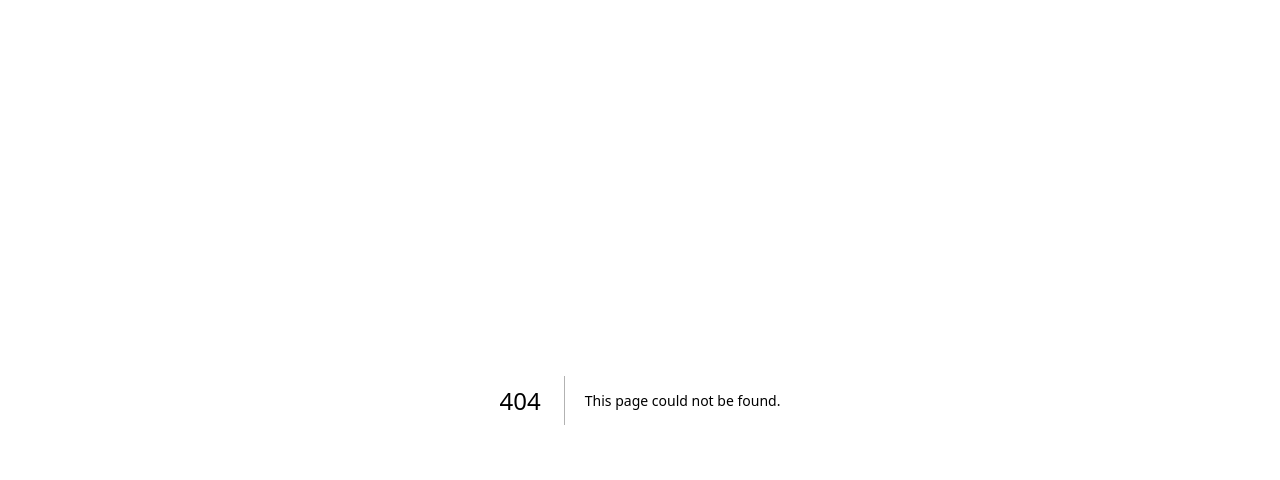
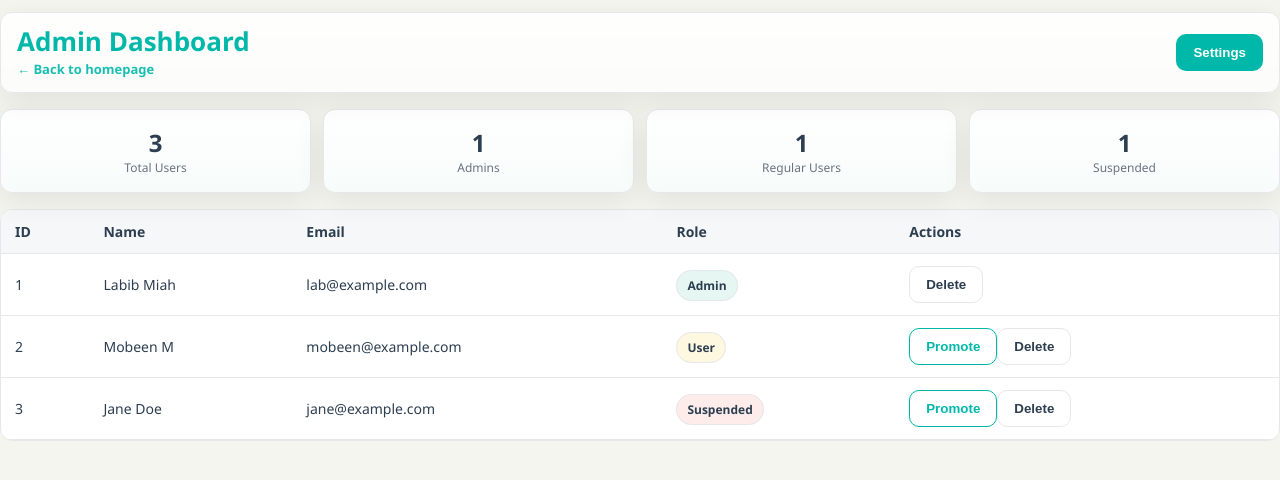
Before and after one commit to MobeenM17/SuswearGProject, a Next.js app: page /admin in a window 1280 px wide. Before the commit this address had no page. Shown: the top 480 px of the page. Built offline with nearby package versions, Linux system fonts and the light colour scheme.

Commit message:
Admin Page

```diff
--- /dev/null
+++ b/app/admin/admin.css
@@ -0,0 +1,166 @@
+/* ===== ADMIN DASHBOARD – refreshed layout (keeps Donor aesthetic) ===== */
+
+body { background: var(--background); color: var(--text); }
+
+/* --- Page container --- */
+.admin-wrap { padding-top: 12px; }
+
+/* --- Header --- */
+.admin-header {
+  position: sticky;
+  top: 0;
+  z-index: 5;
+  backdrop-filter: saturate(120%) blur(6px);
+  background: linear-gradient(180deg, rgba(255,255,255,.9), rgba(255,255,255,.65));
+  border: 1px solid var(--edge);
+  box-shadow: var(--shadow);
+  border-radius: 12px;
+  padding: 14px 16px;
+  display: flex;
+  align-items: center;
+  justify-content: space-between;
+  margin-bottom: 16px;
+}
+
+.header-left { display: grid; gap: 4px; }
+.header-left h1 {
+  color: var(--accent);
+  font-size: 26px;
+  line-height: 1.1;
+  margin: 0;
+}
+
+/* compact breadcrumb-style back link */
+.back-link {
+  font-size: 13px;
+  color: var(--accent);
+  text-decoration: none;
+  font-weight: 600;
+  opacity: .9;
+}
+.back-link:hover { color: var(--accent-hover); text-decoration: underline; }
+
+.header-actions { display: flex; gap: 10px; }
+
+/* --- Buttons --- */
+.primary-btn, .outline-btn, .ghost-btn {
+  border-radius: 10px;
+  padding: 10px 16px;
+  font-weight: 700;
+  cursor: pointer;
+  border: 1px solid transparent;
+  transition: transform .06s ease, box-shadow .2s ease;
+}
+.primary-btn { background: var(--accent); color: #fff; }
+.primary-btn:hover { background: var(--accent-hover); transform: translateY(-1px); }
+.outline-btn { color: var(--accent); border-color: var(--accent); background: #fff; }
+.outline-btn:hover { background: #eefcf9; transform: translateY(-1px); }
+.ghost-btn { color: var(--text); border-color: var(--edge); background: #fff; }
+.ghost-btn:hover { background: #f8fafb; transform: translateY(-1px); }
+
+/* --- Alerts --- */
+.alert {
+  margin: 12px 0 18px;
+  padding: 12px 14px;
+  border-radius: 12px;
+  display: flex; justify-content: space-between; align-items: center;
+  box-shadow: var(--shadow);
+  border: 1px solid var(--edge);
+  background: #ffffff;
+}
+.alert-success { border-color: #bfe9d5; background: #e7f6ef; }
+.alert-error   { border-color: #f5c6c2; background: #fdecea; }
+.alert-close { background: transparent; border: none; font-size: 18px; cursor: pointer; }
+
+/* --- Grid layout --- */
+.grid {
+  display: grid;
+  grid-template-columns: 1.5fr 1fr;  /* admin wider left panel */
+  gap: 18px;
+}
+
+/* --- Card --- */
+.card {
+  background: var(--card-bg);
+  border: 1px solid var(--edge);
+  border-radius: 14px;
+  box-shadow: var(--shadow);
+  padding: 18px;
+}
+.card h2 { margin: 0 0 14px; color: var(--accent); font-size: 20px; }
+
+/* --- Form --- */
+.form { display: grid; gap: 12px; }
+.label { display: grid; gap: 8px; font-size: 14px; }
+.input {
+  width: 100%;
+  padding: 12px 14px;
+  border: 1px solid var(--edge);
+  border-radius: 10px;
+  outline: none;
+  font-size: 14px;
+  background: #fff;
+  color: var(--text);
+  transition: border-color .15s ease, box-shadow .15s ease;
+}
+.input:focus {
+  border-color: var(--accent);
+  box-shadow: 0 0 0 3px rgba(0,184,169,.15);
+}
+textarea.input { resize: vertical; min-height: 96px; }
+.file-input { padding: 8px; }
+.hint { color: #6b7280; font-size: 12px; }
+.form .primary-btn { width: 100%; }
+
+/* --- Stats / Overview --- */
+.stats {
+  display: grid;
+  grid-template-columns: repeat(4, 1fr);
+  gap: 12px;
+  margin-bottom: 16px;
+}
+.stat {
+  background: linear-gradient(180deg, #ffffff, #f7fcfb);
+  border: 1px solid var(--edge);
+  border-radius: 12px;
+  padding: 16px 14px;
+  text-align: center;
+  box-shadow: var(--shadow);
+}
+.stat-value { font-size: 24px; font-weight: 800; }
+.stat-label { font-size: 12px; color: #6b7280; }
+
+/* --- User Table --- */
+.table-wrap {
+  overflow: auto;
+  border: 1px solid var(--edge);
+  border-radius: 12px;
+  background: #fff;
+}
+.table { width: 100%; border-collapse: collapse; font-size: 14px; }
+.table th, .table td { padding: 12px 14px; border-bottom: 1px solid var(--edge); text-align: left; }
+.table thead th { background: #f5f7f8; font-weight: 700; }
+.table tr:hover td { background: #fafcfc; }
+
+/* --- Status badges --- */
+.badge {
+  padding: 6px 10px;
+  border-radius: 999px;
+  font-size: 12px;
+  font-weight: 800;
+  text-transform: capitalize;
+  border: 1px solid var(--edge);
+  background: #fff;
+}
+.badge.admin     { background: #e6f7f3; }
+.badge.user      { background: #fff8e1; }
+.badge.suspended { background: #fdecea; }
+
+/* --- Responsive --- */
+@media (max-width: 980px) {
+  .grid { grid-template-columns: 1fr; }
+  .header-actions { display: none; }
+}
+@media (max-width: 560px) {
+  .stats { grid-template-columns: 1fr; }
+}
--- /dev/null
+++ b/app/admin/page.tsx
@@ -0,0 +1,113 @@
+"use client";
+
+import React, { useState } from "react";
+import "./admin.css"; // make sure this CSS file exists in the same folder
+
+interface User {
+  id: number;
+  name: string;
+  email: string;
+  role: "Admin" | "User" | "Suspended";
+}
+
+const dummyUsers: User[] = [
+  { id: 1, name: "Labib Miah", email: "lab@example.com", role: "Admin" },
+  { id: 2, name: "Mobeen M", email: "mobeen@example.com", role: "User" },
+  { id: 3, name: "Jane Doe", email: "jane@example.com", role: "Suspended" },
+];
+
+export default function AdminPage() {
+  const [users, setUsers] = useState<User[]>(dummyUsers);
+
+  const promoteToAdmin = (id: number) => {
+    setUsers((prev) =>
+      prev.map((user) =>
+        user.id === id ? { ...user, role: "Admin" } : user
+      )
+    );
+  };
+
+  const deleteUser = (id: number) => {
+    setUsers((prev) => prev.filter((user) => user.id !== id));
+  };
+
+  return (
+    <div className="admin-wrap">
+      {/* Header */}
+      <div className="admin-header">
+        <div className="header-left">
+          <h1>Admin Dashboard</h1>
+          <a href="/" className="back-link">← Back to homepage</a>
+        </div>
+        <div className="header-actions">
+          <button className="primary-btn">Settings</button>
+        </div>
+      </div>
+
+      {/* Stats Section */}
+      <div className="stats">
+        <div className="stat">
+          <div className="stat-value">{users.length}</div>
+          <div className="stat-label">Total Users</div>
+        </div>
+        <div className="stat">
+          <div className="stat-value">{users.filter(u => u.role === "Admin").length}</div>
+          <div className="stat-label">Admins</div>
+        </div>
+        <div className="stat">
+          <div className="stat-value">{users.filter(u => u.role === "User").length}</div>
+          <div className="stat-label">Regular Users</div>
+        </div>
+        <div className="stat">
+          <div className="stat-value">{users.filter(u => u.role === "Suspended").length}</div>
+          <div className="stat-label">Suspended</div>
+        </div>
+      </div>
+
+      {/* User Table */}
+      <div className="table-wrap">
+        <table className="table">
+          <thead>
+            <tr>
+              <th>ID</th>
+              <th>Name</th>
+              <th>Email</th>
+              <th>Role</th>
+              <th>Actions</th>
+            </tr>
+          </thead>
+          <tbody>
+            {users.map(user => (
+              <tr key={user.id}>
+                <td>{user.id}</td>
+                <td>{user.name}</td>
+                <td>{user.email}</td>
+                <td>
+                  <span className={`badge ${user.role.toLowerCase()}`}>
+                    {user.role}
+                  </span>
+                </td>
+                <td className="space-x-2">
+                  {user.role !== "Admin" && (
+                    <button
+                      className="outline-btn"
+                      onClick={() => promoteToAdmin(user.id)}
+                    >
+                      Promote
+                    </button>
+                  )}
+                  <button
+                    className="ghost-btn"
+                    onClick={() => deleteUser(user.id)}
+                  >
+                    Delete
+                  </button>
+                </td>
+              </tr>
+            ))}
+          </tbody>
+        </table>
+      </div>
+    </div>
+  );
+}
```
